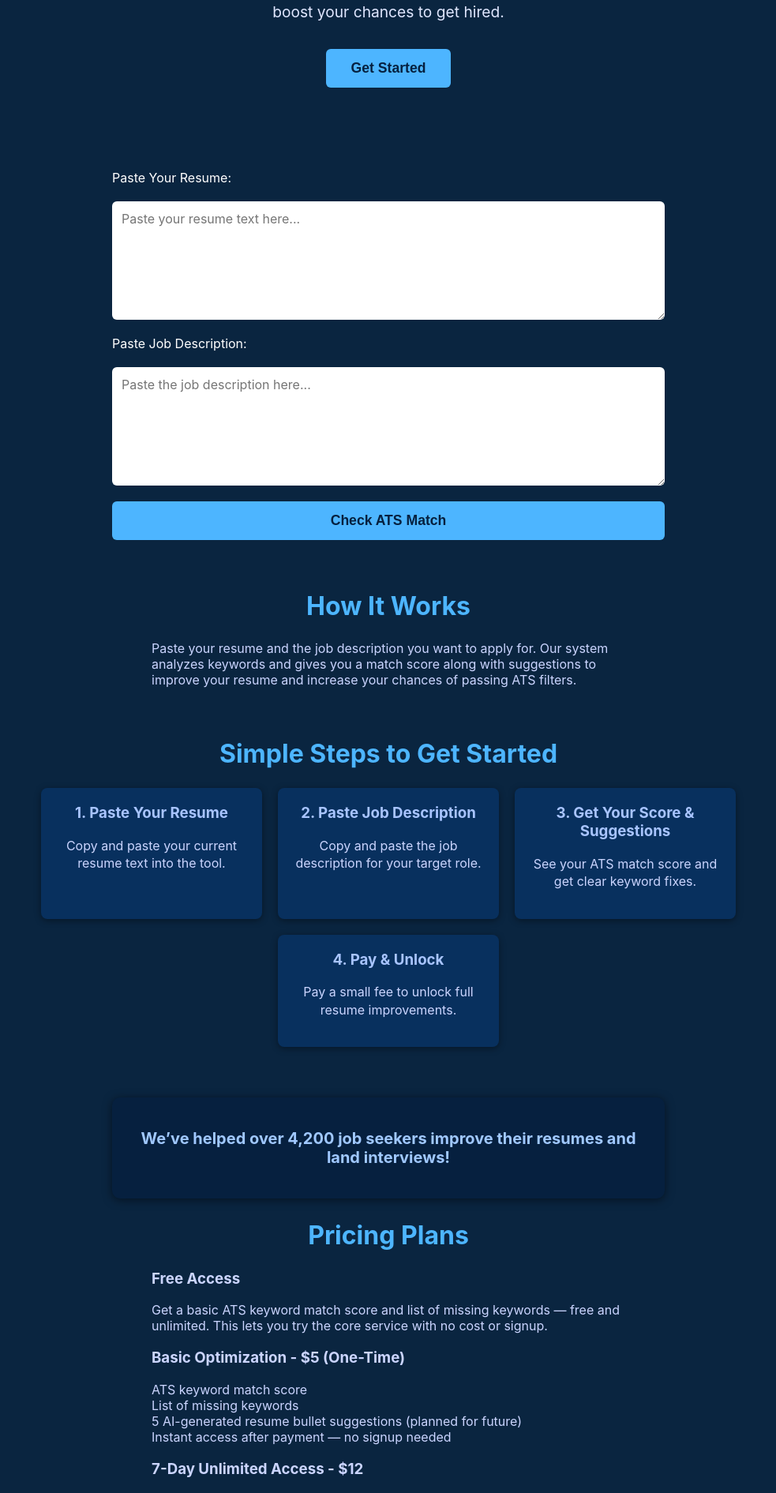
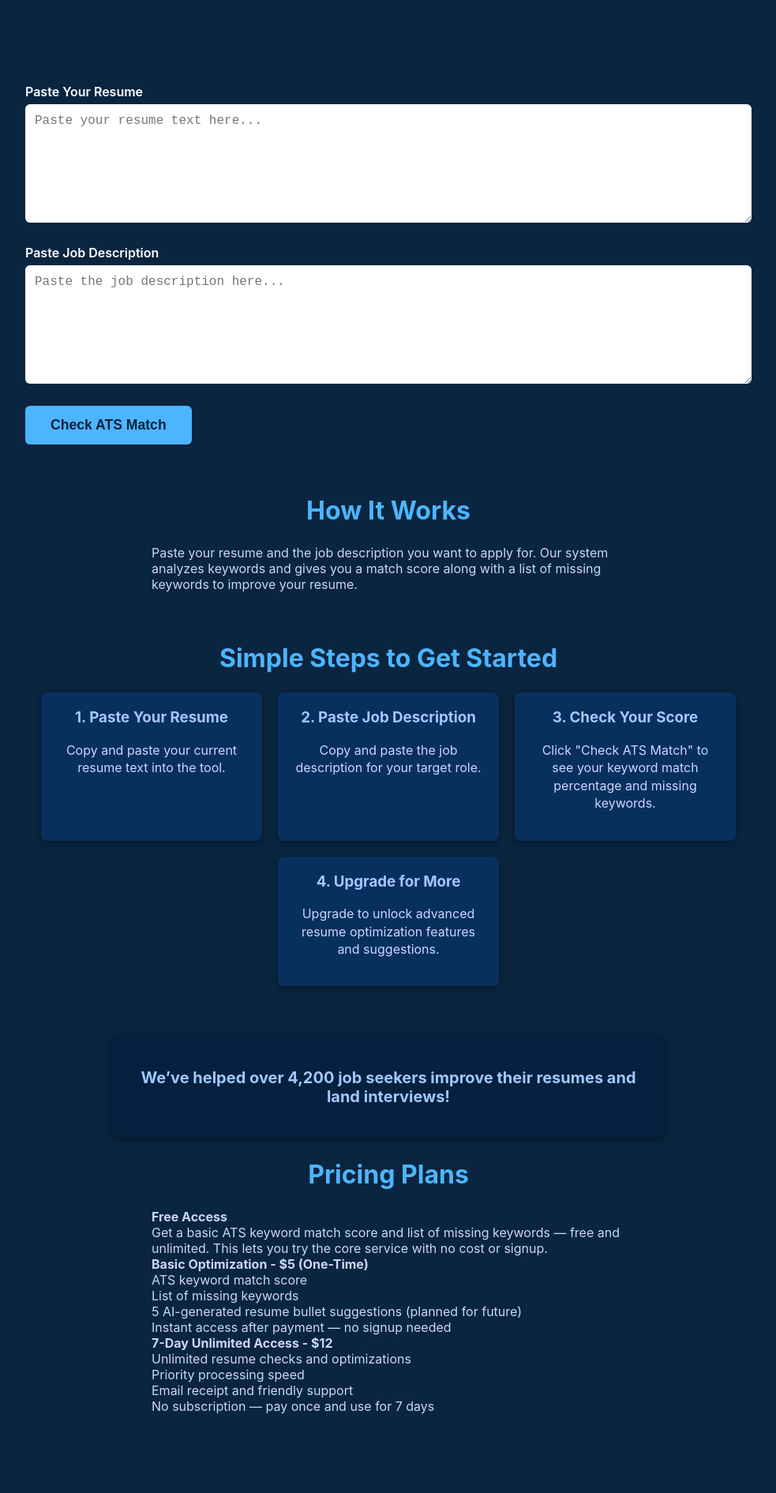
Before and after one commit to Ludample/ats-resume-checker, a Next.js app: page / in a window 1280 px wide. Shown: the part 320-2211 px from the top of the page at 79% size, without its empty margins (148-1131 px from the left). Built offline with nearby package versions, Linux system fonts and the light colour scheme.

Commit message:
Update index.js

```diff
--- a/pages/index.js
+++ b/pages/index.js
@@ -1,54 +1,88 @@
+// pages/index.js
 import { useState } from "react";
-import { useRouter } from "next/router";
+
+const STOPWORDS = new Set([
+  "i","me","my","myself","we","our","ours","ourselves","you","your","yours",
+  "yourself","yourselves","he","him","his","himself","she","her","hers","herself",
+  "it","its","itself","they","them","their","theirs","themselves","what","which",
+  "who","whom","this","that","these","those","am","is","are","was","were","be",
+  "been","being","have","has","had","having","do","does","did","doing","a","an",
+  "the","and","but","if","or","because","as","until","while","of","at","by","for",
+  "with","about","against","between","into","through","during","before","after",
+  "above","below","to","from","up","down","in","out","on","off","over","under",
+  "again","further","then","once","here","there","when","where","why","how","all",
+  "any","both","each","few","more","most","other","some","such","no","nor","not",
+  "only","own","same","so","than","too","very","s","t","can","will","just","don",
+  "should","now"
+]);
+
+function tokenize(text) {
+  return text
+    .toLowerCase()
+    .replace(/[^a-z0-9\s]/g, " ") // Remove punctuation
+    .split(/\s+/)
+    .filter(Boolean)
+    .filter(word => !STOPWORDS.has(word));
+}
+
+function getKeywordCounts(words) {
+  const counts = {};
+  words.forEach(w => {
+    counts[w] = (counts[w] || 0) + 1;
+  });
+  return counts;
+}
+
+function extractKeywords(text) {
+  const words = tokenize(text);
+  const counts = getKeywordCounts(words);
+  // Sort by frequency desc
+  const sorted = Object.entries(counts).sort((a, b) => b[1] - a[1]);
+  // Return top 50 keywords max (to keep manageable)
+  return sorted.slice(0, 50).map(([word]) => word);
+}
+
+function intersection(arr1, arr2) {
+  const set2 = new Set(arr2);
+  return arr1.filter(x => set2.has(x));
+}
 
 export default function Home() {
   const [navOpen, setNavOpen] = useState(false);
-  const [resumeText, setResumeText] = useState("");
-  const [jobDescText, setJobDescText] = useState("");
+  const [resume, setResume] = useState("");
+  const [jobDesc, setJobDesc] = useState("");
   const [result, setResult] = useState(null);
-  const router = useRouter();
+  const [showAlert, setShowAlert] = useState(false);
 
-  // Simple stop words to ignore very common words
-  const stopWords = new Set([
-    "the", "and", "a", "an", "in", "on", "at", "for", "with", "to", "of", "by",
-    "is", "it", "this", "that", "as", "are", "be", "from", "or", "but", "if",
-    "then", "so", "such", "can", "will", "all", "you", "your", "our", "us",
-  ]);
-
-  const extractKeywords = (text) => {
-    return text
-      .toLowerCase()
-      .match(/\b\w+\b/g) // extract words only
-      .filter((word) => word.length > 2 && !stopWords.has(word)) // ignore short/common words
-      .reduce((set, word) => set.add(word), new Set());
-  };
-
-  const handleCheck = (e) => {
-    e.preventDefault();
-
-    if (!resumeText.trim() || !jobDescText.trim()) {
+  function handleCheck() {
+    if (!resume.trim() || !jobDesc.trim()) {
       alert("Please paste both your resume and the job description.");
       return;
     }
 
-    const jobKeywords = extractKeywords(jobDescText);
-    const resumeKeywords = extractKeywords(resumeText);
+    const resumeKeywords = extractKeywords(resume);
+    const jobKeywords = extractKeywords(jobDesc);
 
-    const matchedKeywords = [...jobKeywords].filter((kw) => resumeKeywords.has(kw));
-    const missingKeywords = [...jobKeywords].filter((kw) => !resumeKeywords.has(kw));
+    const matched = intersection(jobKeywords, resumeKeywords);
+    const matchPercent = Math.round((matched.length / jobKeywords.length) * 100);
 
-    const score = Math.round((matchedKeywords.length / jobKeywords.size) * 100);
+    // Missing keywords (jobKeywords not in resumeKeywords)
+    const missing = jobKeywords.filter(k => !resumeKeywords.includes(k));
+
+    // Limit missing to 20 max
+    const missingLimited = missing.slice(0, 20);
 
     setResult({
-      score,
-      missingKeywords,
+      matchPercent,
+      missingKeywords: missingLimited,
     });
-  };
+    setShowAlert(true);
+  }
 
   return (
     <>
       <style>{`
-        /* Your existing styles here, unchanged for brevity */
+        /* Reset and basics */
         * {
           box-sizing: border-box;
         }
@@ -66,11 +100,15 @@ export default function Home() {
         a:hover {
           text-decoration: underline;
         }
+
+        /* Container */
         .container {
           max-width: 960px;
           margin: 0 auto;
           padding: 0 20px 60px;
         }
+
+        /* Header */
         header {
           background-color: #06203f;
           display: flex;
@@ -110,6 +148,8 @@ export default function Home() {
           background: white;
           border-radius: 2px;
         }
+
+        /* Mobile nav */
         @media (max-width: 600px) {
           nav {
             display: none;
@@ -130,8 +170,10 @@ export default function Home() {
             display: flex;
           }
         }
+
+        /* Hero */
         .hero {
-          padding: 80px 0 40px;
+          padding: 40px 0 20px;
           text-align: center;
         }
         .hero h1 {
@@ -161,6 +203,50 @@ export default function Home() {
         .btn-primary:hover {
           background-color: #3a9ded;
         }
+
+        /* Form */
+        label {
+          display: block;
+          margin-bottom: 6px;
+          font-weight: 600;
+        }
+        textarea {
+          width: 100%;
+          min-height: 150px;
+          margin-bottom: 24px;
+          border-radius: 6px;
+          border: none;
+          padding: 12px;
+          font-size: 1rem;
+          font-family: monospace, monospace;
+          resize: vertical;
+        }
+
+        /* Alert style */
+        .alert {
+          background-color: #08305e;
+          padding: 20px;
+          border-radius: 10px;
+          margin: 20px 0;
+          box-shadow: 0 2px 10px rgba(0,0,0,0.5);
+          max-width: 700px;
+          margin-left: auto;
+          margin-right: auto;
+        }
+        .alert h3 {
+          margin-top: 0;
+          color: #4db5ff;
+        }
+        .alert ul {
+          list-style-type: disc;
+          padding-left: 20px;
+          color: #cbd5ff;
+          max-height: 200px;
+          overflow-y: auto;
+          margin-bottom: 10px;
+        }
+
+        /* Sections */
         section {
           margin-bottom: 64px;
         }
@@ -194,6 +280,8 @@ export default function Home() {
           line-height: 1.4;
           color: #cbd5ff;
         }
+
+        /* Stats */
         .stats {
           background: #06203f;
           padding: 40px 20px;
@@ -209,6 +297,8 @@ export default function Home() {
           font-weight: 600;
           color: #a0c8ff;
         }
+
+        /* Footer */
         footer {
           background: #041a30;
           text-align: center;
@@ -216,41 +306,6 @@ export default function Home() {
           color: #7a8ca3;
           font-size: 0.9rem;
           user-select: none;
-        }
-        form {
-          max-width: 700px;
-          margin: 0 auto 40px;
-          display: flex;
-          flex-direction: column;
-          gap: 20px;
-        }
-        textarea {
-          width: 100%;
-          height: 150px;
-          padding: 12px;
-          border-radius: 6px;
-          border: none;
-          font-size: 1rem;
-          font-family: inherit;
-          resize: vertical;
-        }
-        .result {
-          max-width: 700px;
-          margin: 0 auto 40px;
-          background: #08305e;
-          padding: 20px;
-          border-radius: 8px;
-          box-shadow: 0 2px 8px rgba(0,0,0,0.4);
-          color: #a8c4ff;
-        }
-        .result h3 {
-          margin-top: 0;
-          color: #4db5ff;
-        }
-        .missing-keywords {
-          margin-top: 10px;
-          font-size: 0.9rem;
-          color: #e0aaff;
         }
       `}</style>
 
@@ -284,81 +339,66 @@ export default function Home() {
         <section className="hero" id="hero">
           <h1>ATS Resume Checker</h1>
           <p>
-            Quickly find out if your resume passes Applicant Tracking Systems
-            (ATS) used by employers. Fix missing keywords and boost your chances
-            to get hired.
+            Quickly find out if your resume passes Applicant Tracking Systems (ATS)
+            used by employers. Fix missing keywords and boost your chances to get
+            hired.
           </p>
-          <button
-            className="btn-primary"
-            onClick={() => {
-              document.getElementById("steps").scrollIntoView({ behavior: "smooth" });
-            }}
-          >
-            Get Started
+        </section>
+
+        <section id="form-section">
+          <label htmlFor="resume">Paste Your Resume</label>
+          <textarea
+            id="resume"
+            value={resume}
+            onChange={(e) => setResume(e.target.value)}
+            placeholder="Paste your resume text here..."
+          />
+
+          <label htmlFor="jobDesc">Paste Job Description</label>
+          <textarea
+            id="jobDesc"
+            value={jobDesc}
+            onChange={(e) => setJobDesc(e.target.value)}
+            placeholder="Paste the job description here..."
+          />
+
+          <button className="btn-primary" onClick={handleCheck}>
+            Check ATS Match
           </button>
         </section>
 
-        {/* Form section */}
-        <section id="form-section">
-          <form onSubmit={handleCheck}>
-            <label htmlFor="resume">Paste Your Resume:</label>
-            <textarea
-              id="resume"
-              value={resumeText}
-              onChange={(e) => setResumeText(e.target.value)}
-              placeholder="Paste your resume text here..."
-              required
-            />
-            <label htmlFor="jobdesc">Paste Job Description:</label>
-            <textarea
-              id="jobdesc"
-              value={jobDescText}
-              onChange={(e) => setJobDescText(e.target.value)}
-              placeholder="Paste the job description here..."
-              required
-            />
-            <button className="btn-primary" type="submit">
-              Check ATS Match
-            </button>
-          </form>
-
-          {/* Show results */}
-          {result && (
-            <div className="result" aria-live="polite">
-              <h3>ATS Match Score: {result.score}%</h3>
+        {showAlert && result && (
+          <section className="alert" aria-live="polite" role="alert">
+            <h3>ATS Match Score: {result.matchPercent}%</h3>
             {result.missingKeywords.length > 0 ? (
               <>
-                  <p>Missing keywords you should add:</p>
-                  <ul className="missing-keywords">
+                <p>Missing keywords you should add (max 20):</p>
+                <ul>
                   {result.missingKeywords.map((kw, i) => (
                     <li key={i}>{kw}</li>
                   ))}
                 </ul>
+                <button
+                  className="btn-primary"
+                  onClick={() => {
+                    setShowAlert(false);
+                  }}
+                >
+                  Close
+                </button>
               </>
             ) : (
-                <p>Great job! Your resume covers all the important keywords.</p>
-              )}
-              <p style={{ marginTop: "20px" }}>
-                Want to learn more about your resume’s quality?{" "}
-                <button
-                  className="btn-primary"
-                  onClick={() => router.push("/pricing")}
-                  style={{ fontSize: "1rem", padding: "8px 20px" }}
-                >
-                  Upgrade Now
-                </button>
-              </p>
-            </div>
+              <p>Great! Your resume matches all important keywords.</p>
             )}
           </section>
+        )}
 
         <section id="how-it-works">
           <h2>How It Works</h2>
           <p style={{ maxWidth: 600, margin: "0 auto", color: "#cbd5ff" }}>
-            Paste your resume and the job description you want to apply for. Our system
-            analyzes keywords and gives you a match score along with
-            suggestions to improve your resume and increase your chances of passing
-            ATS filters.
+            Paste your resume and the job description you want to apply for. Our
+            system analyzes keywords and gives you a match score along with a list
+            of missing keywords to improve your resume.
           </p>
         </section>
 
@@ -374,12 +414,12 @@ export default function Home() {
               <p>Copy and paste the job description for your target role.</p>
             </div>
             <div className="step">
-              <h3>3. Get Your Score & Suggestions</h3>
-              <p>See your ATS match score and get clear keyword fixes.</p>
+              <h3>3. Check Your Score</h3>
+              <p>Click "Check ATS Match" to see your keyword match percentage and missing keywords.</p>
             </div>
             <div className="step">
-              <h3>4. Pay & Unlock</h3>
-              <p>Pay a small fee to unlock full resume improvements.</p>
+              <h3>4. Upgrade for More</h3>
+              <p>Upgrade to unlock advanced resume optimization features and suggestions.</p>
             </div>
           </div>
         </section>
@@ -393,29 +433,24 @@ export default function Home() {
 
         <section id="pricing">
           <h2>Pricing Plans</h2>
-          <div style={{ maxWidth: 600, margin: "0 auto", color: "#cbd5ff" }}>
-            <h3>Free Access</h3>
-            <p>
-              Get a basic ATS keyword match score and list of missing keywords — free and unlimited.
-              This lets you try the core service with no cost or signup.
+          <p style={{ maxWidth: 600, margin: "0 auto", color: "#cbd5ff" }}>
+            <strong>Free Access</strong><br />
+            Get a basic ATS keyword match score and list of missing keywords — free and unlimited. This lets you try the core service with no cost or signup.
           </p>
-
-            <h3>Basic Optimization - $5 (One-Time)</h3>
-            <p>
+          <p style={{ maxWidth: 600, margin: "0 auto", color: "#cbd5ff" }}>
+            <strong>Basic Optimization - $5 (One-Time)</strong><br />
             ATS keyword match score<br />
             List of missing keywords<br />
             5 AI-generated resume bullet suggestions (planned for future)<br />
             Instant access after payment — no signup needed
           </p>
-
-            <h3>7-Day Unlimited Access - $12</h3>
-            <p>
+          <p style={{ maxWidth: 600, margin: "0 auto", color: "#cbd5ff" }}>
+            <strong>7-Day Unlimited Access - $12</strong><br />
             Unlimited resume checks and optimizations<br />
             Priority processing speed<br />
             Email receipt and friendly support<br />
             No subscription — pay once and use for 7 days
           </p>
-          </div>
         </section>
       </main>
 
```
Lines whose indentation alone changed are shown as unchanged.
